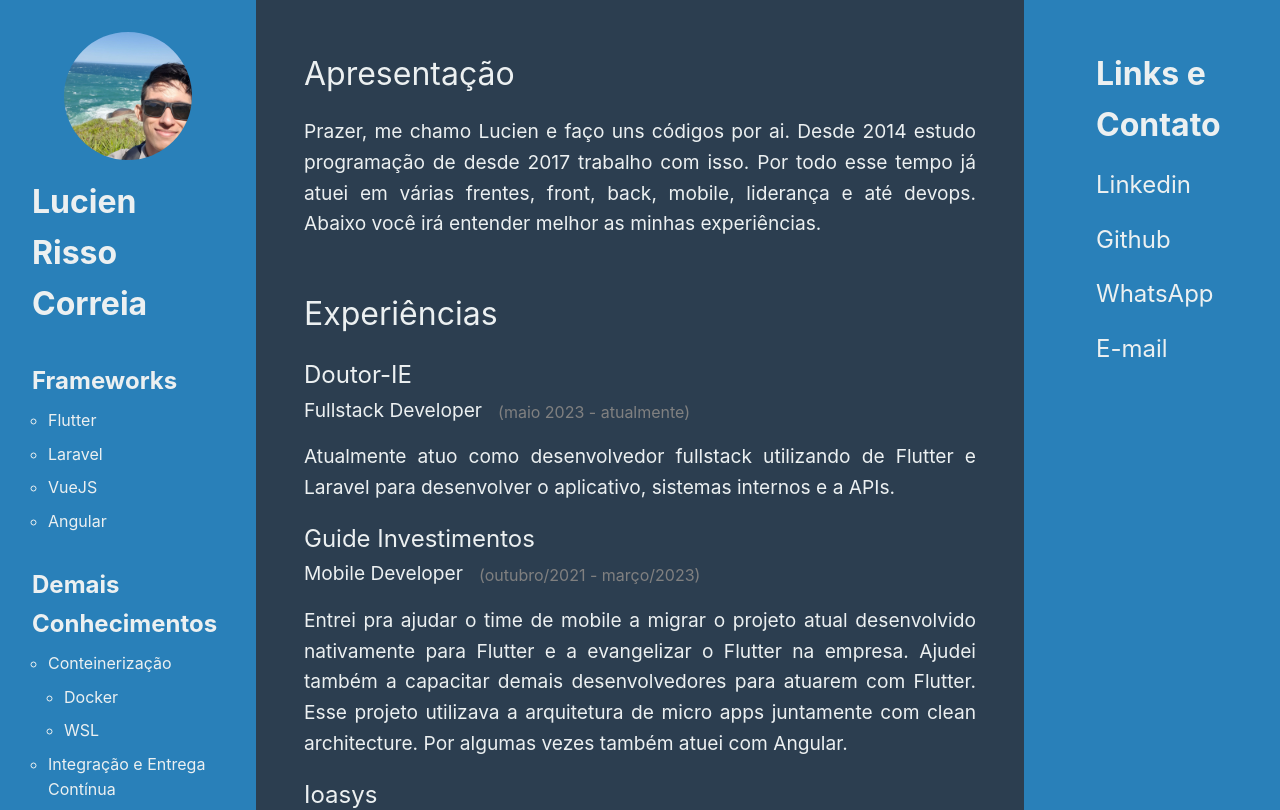
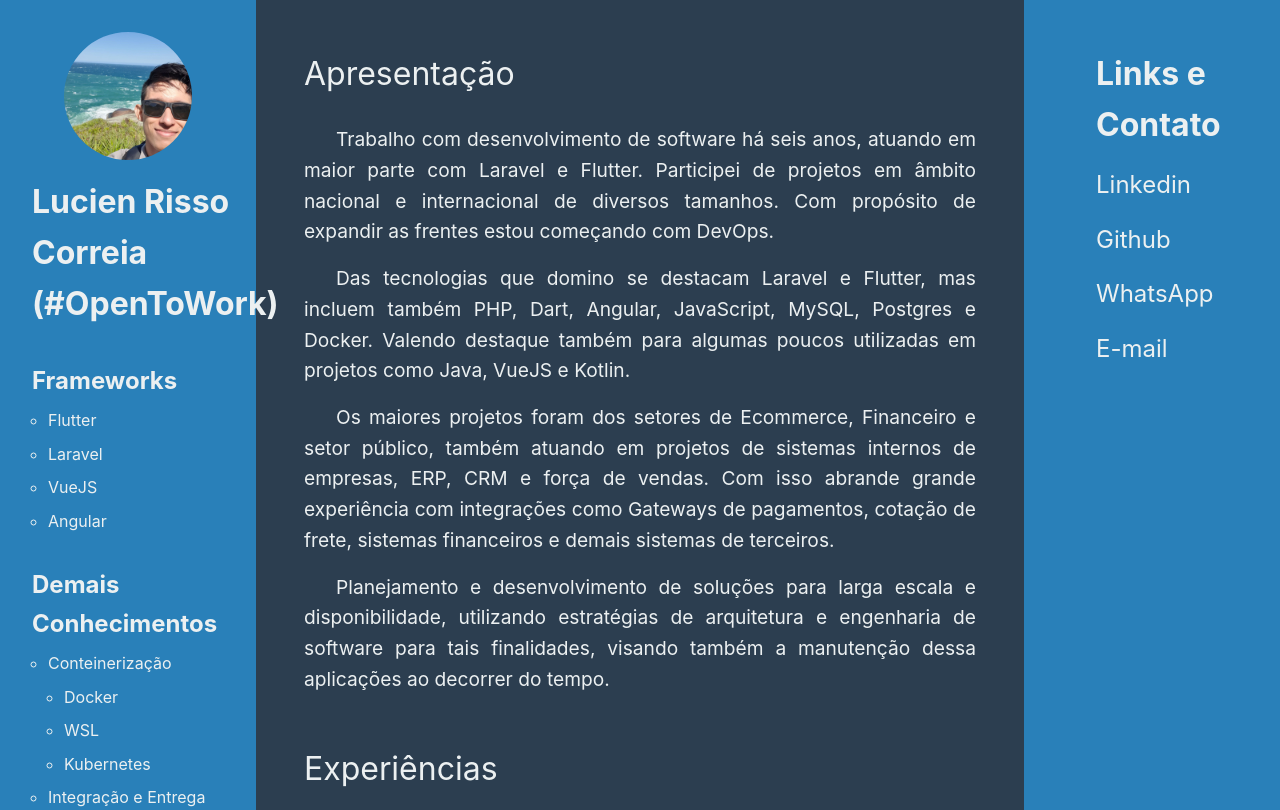
Before and after one commit to LucienCorreia/cv_vuejs, a Vue app: page / in a window 1280 px wide. Shown: the top 810 px of the page. Built offline with nearby package versions, Linux system fonts and the light colour scheme.

Commit message:
refactor: #openToWork

```diff
--- a/src/components/AsideLeft.vue
+++ b/src/components/AsideLeft.vue
@@ -7,7 +7,7 @@ const frameworks = [
 ];
 
 const knowledges = {
-  'Conteinerização': ['Docker', 'WSL'],
+  'Conteinerização': ['Docker', 'WSL', 'Kubernetes'],
   'Integração e Entrega Contínua': ['Fastlane', 'GitHub', 'Actions', 'Jenkins', 'CircleCI'],
   'Versionamento de Código': ['Git', 'GitFlow', 'Conventional Commits', 'Git Hooks', 'Semantic Versioning'],
   'Bando de Dados': ['MySQL', 'PostgreSQL', 'MongoDB', 'SQLite', 'MariaDB'],
@@ -20,7 +20,7 @@ const knowledges = {
     <aside>
       <header>
         <img src="../assets/profile_photo.jpg" alt="">
-        <h1>Lucien Risso Correia</h1>
+        <h1>Lucien Risso Correia (#OpenToWork)</h1>
       </header>
       <section>
         <ul>
--- a/src/components/Resume.vue
+++ b/src/components/Resume.vue
@@ -6,7 +6,12 @@
   <div id="resume">
     <h1>Apresentação</h1>
     <div class="divider small transparent"></div>
-    <p>Prazer, me chamo Lucien e faço uns códigos por ai. Desde 2014 estudo programação de desde 2017 trabalho com isso. Por todo esse tempo já atuei em várias frentes, front, back, mobile, liderança e até devops. Abaixo você irá entender melhor as minhas experiências.</p>
+    <div class="resume-paragraph">
+      <p>Trabalho com desenvolvimento de software há seis anos, atuando em maior parte com Laravel e Flutter. Participei de projetos em âmbito nacional e internacional de diversos tamanhos. Com propósito de expandir as frentes estou começando com DevOps.</p>
+      <p>Das tecnologias que domino se destacam Laravel e Flutter, mas incluem também PHP, Dart, Angular, JavaScript, MySQL, Postgres e Docker. Valendo destaque também para algumas poucos utilizadas em projetos como Java, VueJS e Kotlin.</p>
+      <p>Os maiores projetos foram dos setores de Ecommerce, Financeiro e setor público, também atuando em projetos de sistemas internos de empresas, ERP, CRM e força de vendas. Com isso abrande grande experiência com integrações como Gateways de pagamentos, cotação de frete, sistemas financeiros e demais sistemas de terceiros.</p>
+      <p>Planejamento e desenvolvimento de soluções para larga escala e disponibilidade, utilizando estratégias de arquitetura e engenharia de software para tais finalidades, visando também a manutenção dessa aplicações ao decorrer do tempo.</p>
+    </div>
     <div class="divider transparent"></div>
     <h1>Experiências</h1>
     <div class="divider small transparent"></div>
@@ -19,7 +24,7 @@
       <h3 class="role">
         Fullstack Developer
         <div class="date">
-          (maio 2023 - atualmente)
+          (maio 2023 - novembro/2023)
         </div>
       </h3>
       <div class="description">
@@ -109,6 +114,11 @@
     text-align: justify;
   }
 
+  #resume .resume-paragraph p {
+    margin-top: 1rem;
+    text-indent: 2rem;
+  }
+
   #resume .experience .company {
     font-size: 1.5rem;
     color: var(--color-tertiary);
```
